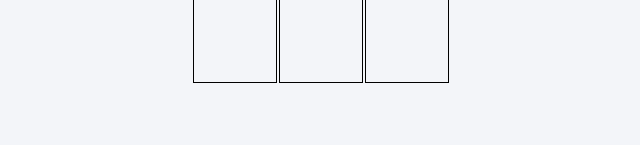
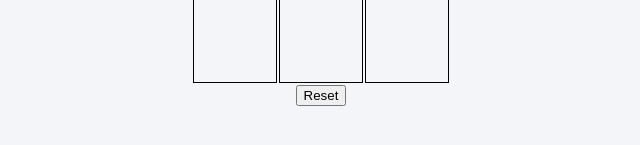
Before and after one commit to kkchu791/js_tic_tac_toe, a plain HTML site: page main.html in a window 1280 px wide. Shown: the part 295-440 px from the top of the page, 319-959 px from the left. Drawn offline with Linux system fonts and the light colour scheme; a web font is replaced by a local one.

Commit message:
add reset buttom

```diff
--- a/main.html
+++ b/main.html
@@ -26,6 +26,8 @@
       </tr>
     </table>
 
+    <button onClick="reset()">Reset</button>
+
     <script src="main.js"></script>
   </body>
 
--- a/main.js
+++ b/main.js
@@ -15,3 +15,14 @@ function switchTurn() {
     document.turn = "X";
   }
 }
+
+function reset() {
+  var el = document.getElementsByClassName("square");
+  // go through all elements and set the innerHTML to an empty string
+
+  for (var i = 0; i < el.length; i++) {
+    console.log(el[i])
+    el[i].innerText = "";
+  }
+
+}
```
